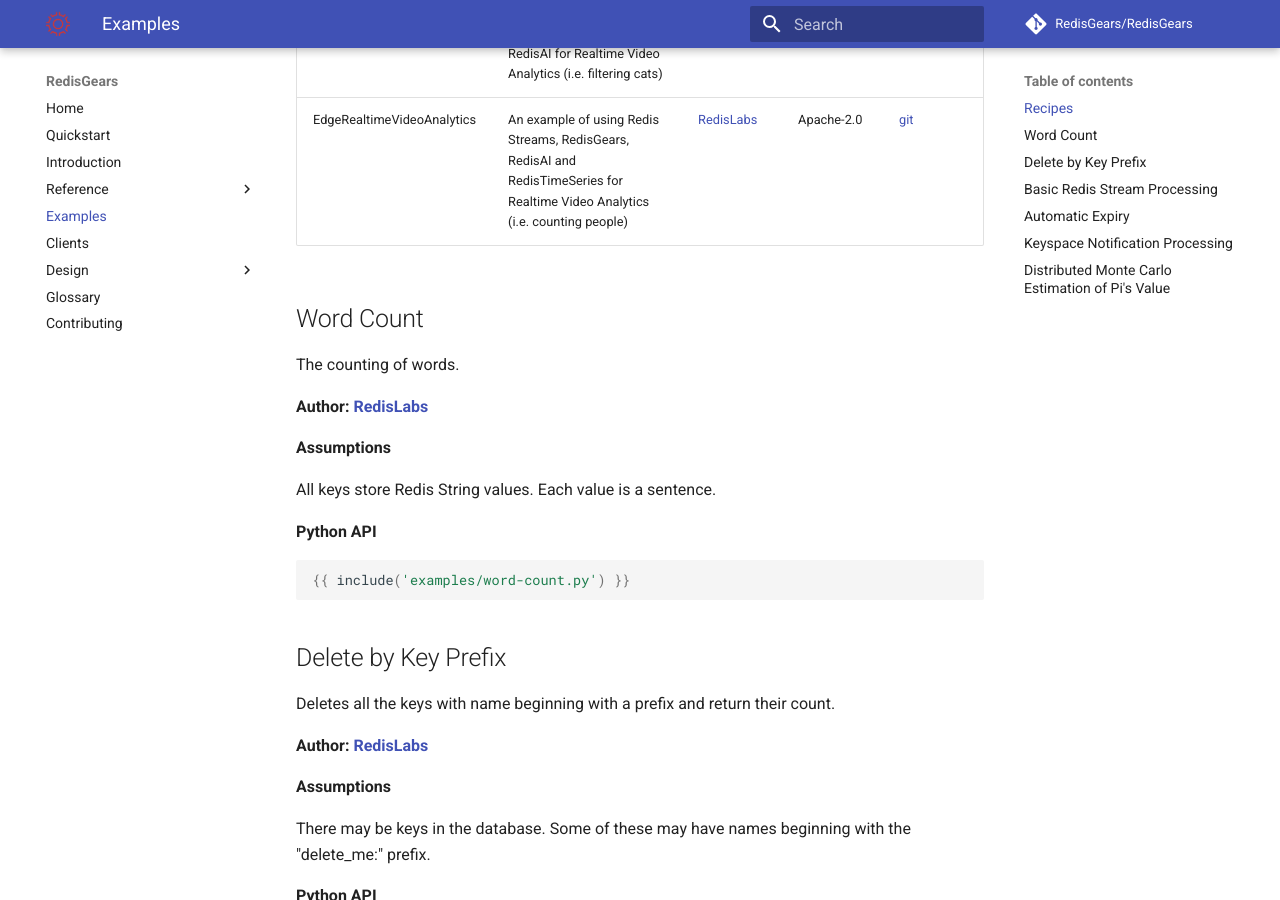
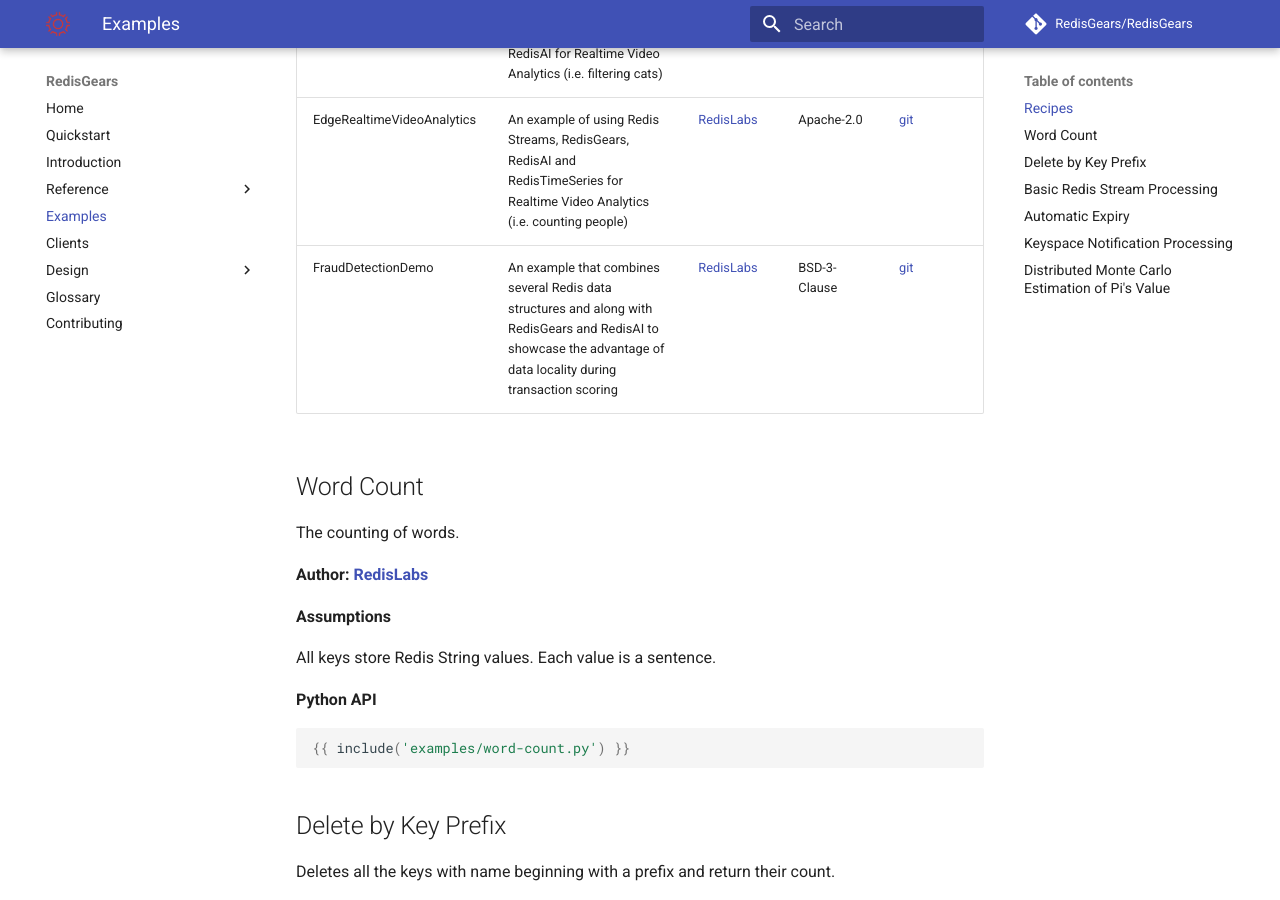
Before and after one commit to RedisGears/RedisGears, an MkDocs documentation site: the page built from docs/examples.md, in a window 1280 px wide and 900 px high, scrolled down 593 px. Built offline with MkDocs 1.6.1 and Material for MkDocs 9.7.7, drawn with Linux system fonts in a browser that asks for light colours; comment, search, counter and statistics services are not loaded.

Commit message:
Add RedisAI/FraudDetectionDemo to examples

```diff
--- a/docs/examples.md
+++ b/docs/examples.md
@@ -11,6 +11,7 @@
 | WriteBehind | Write-Behind and Write-Through from Redis to other SQL/No-SQL databases | [RedisLabs](https://redislabs.com/) | BSD-3-Clause | [git](https://github.com/RedisGears/WriteBehind/) |
 | AnimalRecognitionDemo | An example of using Redis Streams, RedisGears and RedisAI for Realtime Video Analytics (i.e. filtering cats) | [RedisLabs](https://redislabs.com/) | BSD-3-Clause | [git](https://github.com/RedisGears/AnimalRecognitionDemo) |
 | EdgeRealtimeVideoAnalytics | An example of using Redis Streams, RedisGears, RedisAI and RedisTimeSeries for Realtime Video Analytics (i.e. counting people) | [RedisLabs](https://redislabs.com/) | Apache-2.0 | [git](https://github.com/RedisGears/EdgeRealtimeVideoAnalytics) |
+| FraudDetectionDemo | An example that combines several Redis data structures and along with RedisGears and RedisAI to showcase the advantage of data locality during transaction scoring | [RedisLabs](https://redislabs.com) | BSD-3-Clause | [git](https://github.com/RedisAI/FraudDetectionDemo)|
 
 ## Word Count
 The counting of words.
```
